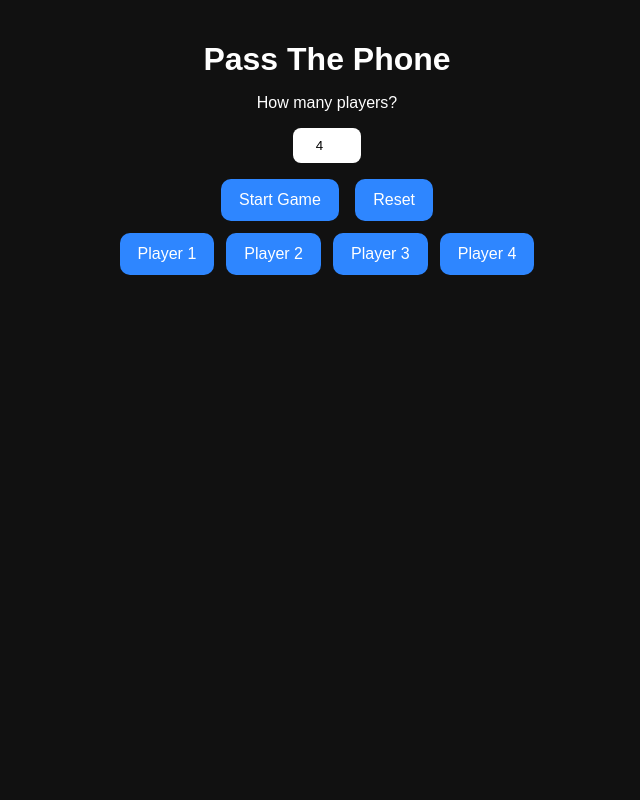
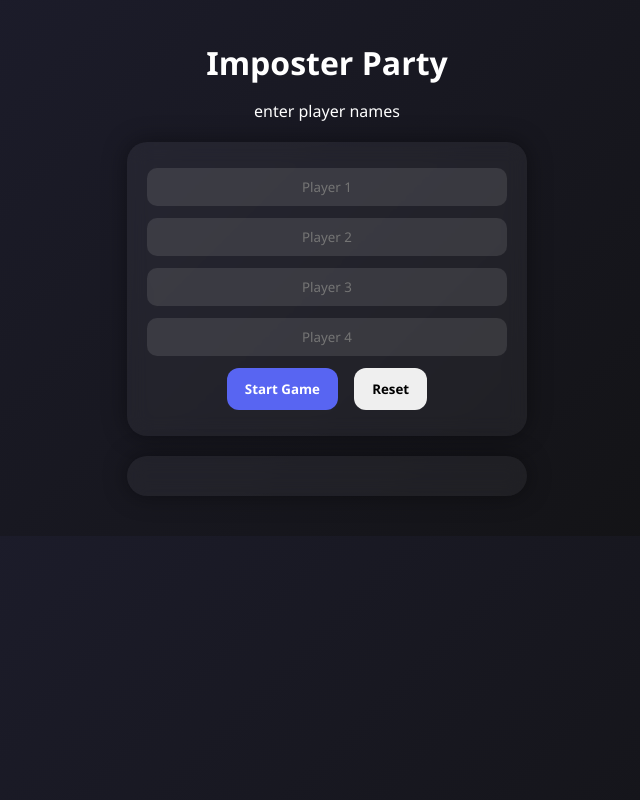
Before and after one commit to cwains/imposter, a plain HTML site: page index.html in a window 1280 px wide. Both pictures are taken after a click on the button "Start Game". Shown: the whole page, without its empty margins (313-953 px from the left). Drawn offline with Linux system fonts and the light colour scheme.

Commit message:
Update game title and enhance styling

```diff
--- a/index.html
+++ b/index.html
@@ -3,127 +3,189 @@
 <head>
 <meta charset="UTF-8">
 <meta name="viewport" content="width=device-width, initial-scale=1.0">
-<title>Pass The Phone - Imposter Game</title>
+<title>Imposter Party</title>
+
 <style>
+* {
+    box-sizing: border-box;
+    font-family: 'Segoe UI', sans-serif;
+}
+
 body {
-    font-family: Arial, sans-serif;
-    background: #111;
+    margin: 0;
+    background: linear-gradient(135deg, #1e1e2f, #111);
     color: white;
     text-align: center;
-    margin: 0;
     padding: 20px;
 }
 
 h1 {
-    margin-bottom: 10px;
+    font-weight: 600;
+    margin-bottom: 5px;
+}
+
+.card {
+    background: rgba(255,255,255,0.05);
+    backdrop-filter: blur(10px);
+    padding: 20px;
+    border-radius: 20px;
+    max-width: 400px;
+    margin: 20px auto;
+    box-shadow: 0 0 25px rgba(0,0,0,0.4);
+}
+
+input {
+    width: 100%;
+    padding: 10px;
+    margin: 6px 0;
+    border-radius: 10px;
+    border: none;
+    background: rgba(255,255,255,0.1);
+    color: white;
+    text-align: center;
 }
 
 button {
     padding: 12px 18px;
     margin: 6px;
+    border-radius: 12px;
     border: none;
-    border-radius: 10px;
-    background: #2e86ff;
-    color: white;
-    font-size: 16px;
+    font-weight: 600;
     cursor: pointer;
+    transition: 0.2s ease;
 }
 
-button:disabled {
-    background: #555;
-    cursor: not-allowed;
+.primary {
+    background: #5865f2;
+    color: white;
+}
+
+.primary:hover {
+    transform: scale(1.05);
+}
+
+.playerBtn {
+    width: 100%;
+    background: rgba(255,255,255,0.08);
+}
+
+.playerBtn:hover {
+    background: rgba(255,255,255,0.15);
+}
+
+.playerBtn:disabled {
+    background: rgba(255,255,255,0.03);
+    opacity: 0.5;
 }
 
 #rolePopup {
     position: fixed;
     inset: 0;
-    background: rgba(0,0,0,0.9);
+    background: rgba(0,0,0,0.85);
     display: none;
     justify-content: center;
     align-items: center;
-    flex-direction: column;
 }
 
 .popupContent {
-    background: #222;
-    padding: 30px;
-    border-radius: 15px;
+    background: #181828;
+    padding: 40px;
+    border-radius: 25px;
+    width: 80%;
+    max-width: 350px;
+    animation: fadeIn 0.3s ease;
+}
+
+@keyframes fadeIn {
+    from { transform: scale(0.8); opacity: 0; }
+    to { transform: scale(1); opacity: 1; }
 }
 
 .closeBtn {
+    background: crimson;
     margin-top: 20px;
-    background: crimson;
-}
-
-input {
-    padding: 10px;
-    border-radius: 8px;
-    border: none;
-    margin-bottom: 10px;
-    text-align: center;
 }
 </style>
 </head>
+
 <body>
 
-<h1>Pass The Phone</h1>
+<h1>Imposter Party</h1>
+<p>enter player names</p>
 
-<p>How many players?</p>
-<input type="number" id="playerCount" min="2" max="10" value="4">
-<br>
-<button onclick="startGame()">Start Game</button>
-<button onclick="resetGame()">Reset</button>
+<div class="card">
+    <input type="text" placeholder="Player 1">
+    <input type="text" placeholder="Player 2">
+    <input type="text" placeholder="Player 3">
+    <input type="text" placeholder="Player 4">
+    <button class="primary" onclick="startGame()">Start Game</button>
+    <button onclick="resetGame()">Reset</button>
+</div>
 
-<div id="playerButtons"></div>
+<div class="card" id="playerButtons"></div>
 
 <div id="rolePopup">
     <div class="popupContent">
         <h2 id="roleText"></h2>
-        <button class="closeBtn" onclick="closeRole()">X Close</button>
+        <button class="closeBtn" onclick="closeRole()">Close</button>
     </div>
 </div>
 
 <script>
 const words = [
-    "Pizza", "Beach", "Tiger", "School", "Jail",
-    "Airplane", "Zombie", "Castle", "iPhone", "Basketball"
+    "Pizza", "Beach", "Tiger", "School",
+    "Airplane", "Zombie", "Castle",
+    "iPhone", "Basketball", "Prison"
 ];
 
 let roles = [];
 let revealed = [];
 let currentPlayer = null;
+let names = [];
 
 function startGame() {
-    const count = parseInt(document.getElementById("playerCount").value);
+    const inputs = document.querySelectorAll("input");
+    names = [];
+    roles = [];
+    revealed = [];
+
+    inputs.forEach(input => {
+        if (input.value.trim() !== "") {
+            names.push(input.value.trim());
+        }
+    });
+
+    if (names.length < 2) {
+        alert("need at least 2 players");
+        return;
+    }
+
+    const randomWord = words[Math.floor(Math.random() * words.length)];
+    const imposterIndex = Math.floor(Math.random() * names.length);
+
+    names.forEach((name, i) => {
+        if (i === imposterIndex) {
+            roles.push("😈 you are the IMPOSTER");
+        } else {
+            roles.push("🟢 word: " + randomWord);
+        }
+        revealed.push(false);
+    });
+
     const container = document.getElementById("playerButtons");
     container.innerHTML = "";
 
-    roles = [];
-    revealed = [];
-
-    const randomWord = words[Math.floor(Math.random() * words.length)];
-    const imposterIndex = Math.floor(Math.random() * count);
-
-    for (let i = 0; i < count; i++) {
-        if (i === imposterIndex) {
-            roles.push("IMPOSTER 😈");
-        } else {
-            roles.push("Word: " + randomWord);
-        }
-        revealed.push(false);
-    }
-
-    for (let i = 0; i < count; i++) {
+    names.forEach((name, i) => {
         const btn = document.createElement("button");
-        btn.textContent = "Player " + (i + 1);
+        btn.textContent = name;
+        btn.className = "playerBtn";
         btn.onclick = () => revealRole(i, btn);
         container.appendChild(btn);
-    }
+    });
 }
 
 function revealRole(index, button) {
     if (revealed[index]) return;
-
     currentPlayer = index;
     document.getElementById("roleText").textContent = roles[index];
     document.getElementById("rolePopup").style.display = "flex";
@@ -132,7 +194,7 @@ function revealRole(index, button) {
 function closeRole() {
     if (currentPlayer !== null) {
         revealed[currentPlayer] = true;
-        document.querySelectorAll("#playerButtons button")[currentPlayer].disabled = true;
+        document.querySelectorAll(".playerBtn")[currentPlayer].disabled = true;
     }
     document.getElementById("rolePopup").style.display = "none";
 }
@@ -141,6 +203,7 @@ function resetGame() {
     roles = [];
     revealed = [];
     currentPlayer = null;
+    names = [];
     document.getElementById("playerButtons").innerHTML = "";
 }
 </script>
```
